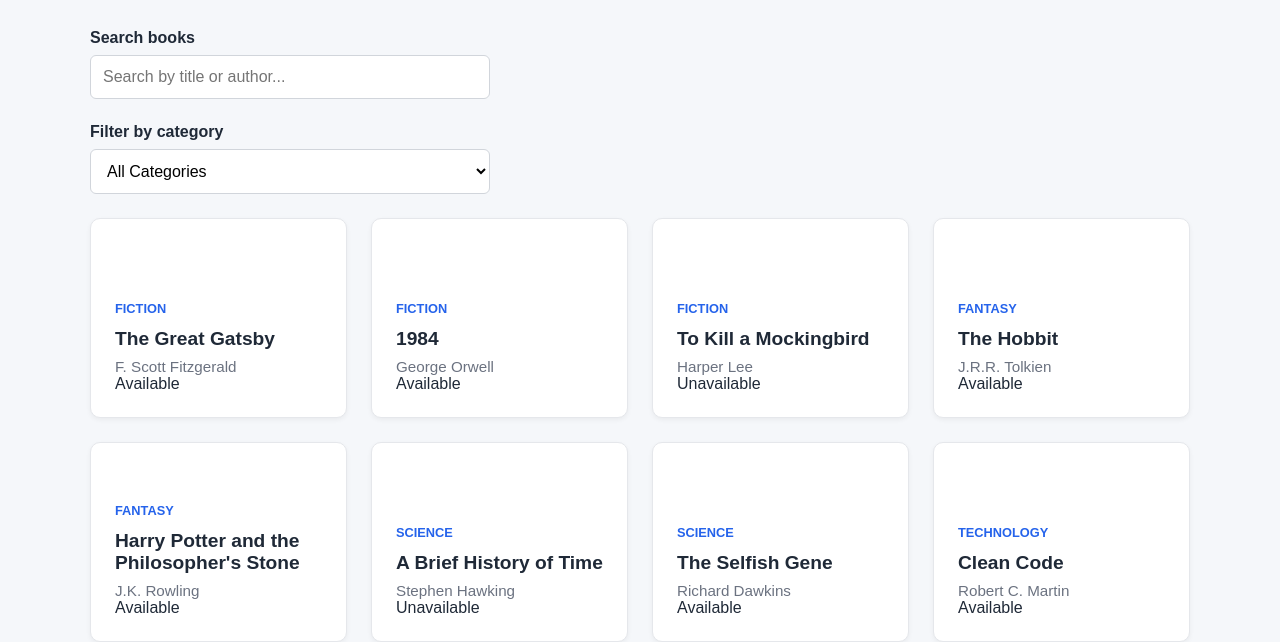
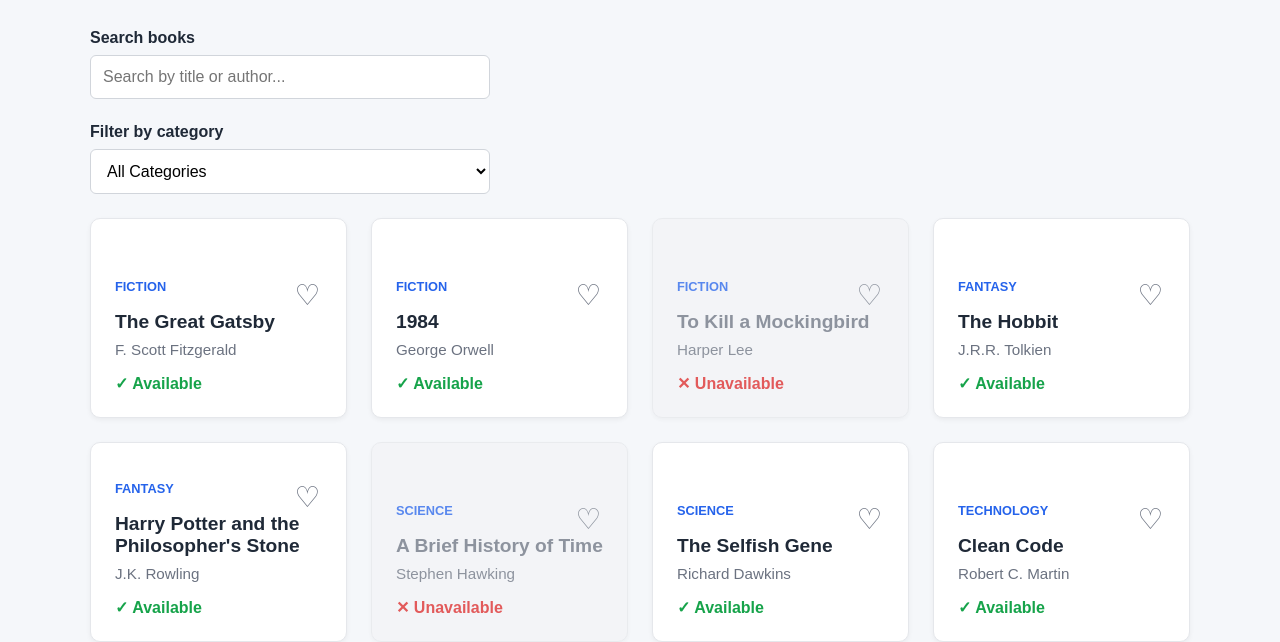
Before and after one commit to IS-PROJECT-2026/library-catalogue-169613, a plain HTML site: page index.html in a window 1280 px wide. Shown: the part 174-816 px from the top of the page. Drawn offline with Linux system fonts and the light colour scheme.

Commit message:
feat: add favourites and availability indicators

```diff
--- a/apps.js
+++ b/apps.js
@@ -77,24 +77,64 @@
 const searchInput = document.getElementById("search-input");
 const categoryFilter = document.getElementById("category-filter");
 
+const favouriteBooks = new Set();
+
 function renderBooks(bookList) {
     if (bookList.length === 0) {
-        bookGrid.innerHTML = "<p>No books found matching your search or category.</p>";
+        bookGrid.innerHTML =
+            "<p>No books found matching your search or category.</p>";
         return;
     }
 
-    bookGrid.innerHTML = bookList.map(book => `
-        <article class="book-card">
+    bookGrid.innerHTML = bookList.map(book => {
+        const isFavourite = favouriteBooks.has(book.title);
+
+        return `
+            <article class="book-card ${book.availability ? "" : "book-unavailable"}">
                 <div class="book-card-content">
+
+                    <div class="book-card-top">
                         <span class="book-category">${book.category}</span>
+
+                        <button
+                            class="favourite-button ${isFavourite ? "favourited" : ""}"
+                            data-title="${book.title}"
+                            aria-label="${isFavourite ? "Remove from favourites" : "Add to favourites"}"
+                            title="${isFavourite ? "Remove from favourites" : "Add to favourites"}"
+                        >
+                            ${isFavourite ? "♥" : "♡"}
+                        </button>
+                    </div>
+
                     <h2>${book.title}</h2>
+
                     <p class="book-author">${book.author}</p>
-                <p class="book-availability">
-                    ${book.availability ? "Available" : "Unavailable"}
+
+                    <p class="book-availability ${book.availability ? "available" : "unavailable"}">
+                        ${book.availability ? "✓ Available" : "✕ Unavailable"}
                     </p>
+
                 </div>
             </article>
-    `).join("");
+        `;
+    }).join("");
+
+    const favouriteButtons =
+        document.querySelectorAll(".favourite-button");
+
+    favouriteButtons.forEach(button => {
+        button.addEventListener("click", () => {
+            const bookTitle = button.dataset.title;
+
+            if (favouriteBooks.has(bookTitle)) {
+                favouriteBooks.delete(bookTitle);
+            } else {
+                favouriteBooks.add(bookTitle);
+            }
+
+            filterBooks();
+        });
+    });
 }
 
 function filterBooks() {
--- a/style.css
+++ b/style.css
@@ -173,3 +173,51 @@
     outline: none;
     border-color: #2563eb;
 }
+.book-card-top {
+    display: flex;
+    align-items: flex-start;
+    justify-content: space-between;
+    gap: 1rem;
+}
+
+.favourite-button {
+    border: none;
+    background: transparent;
+    color: #6b7280;
+    font-size: 1.8rem;
+    line-height: 1;
+    cursor: pointer;
+    padding: 0.1rem;
+    transition: transform 0.2s ease, color 0.2s ease;
+}
+
+.favourite-button:hover {
+    transform: scale(1.15);
+    color: #dc2626;
+}
+
+.favourite-button.favourited {
+    color: #dc2626;
+}
+
+.book-availability {
+    margin-top: 1rem;
+    font-weight: 600;
+}
+
+.book-availability.available {
+    color: #16a34a;
+}
+
+.book-availability.unavailable {
+    color: #dc2626;
+}
+
+.book-unavailable {
+    background: #f3f4f6;
+    opacity: 0.75;
+}
+
+.book-unavailable h2 {
+    color: #6b7280;
+}
```
Lines whose indentation alone changed are shown as unchanged.
